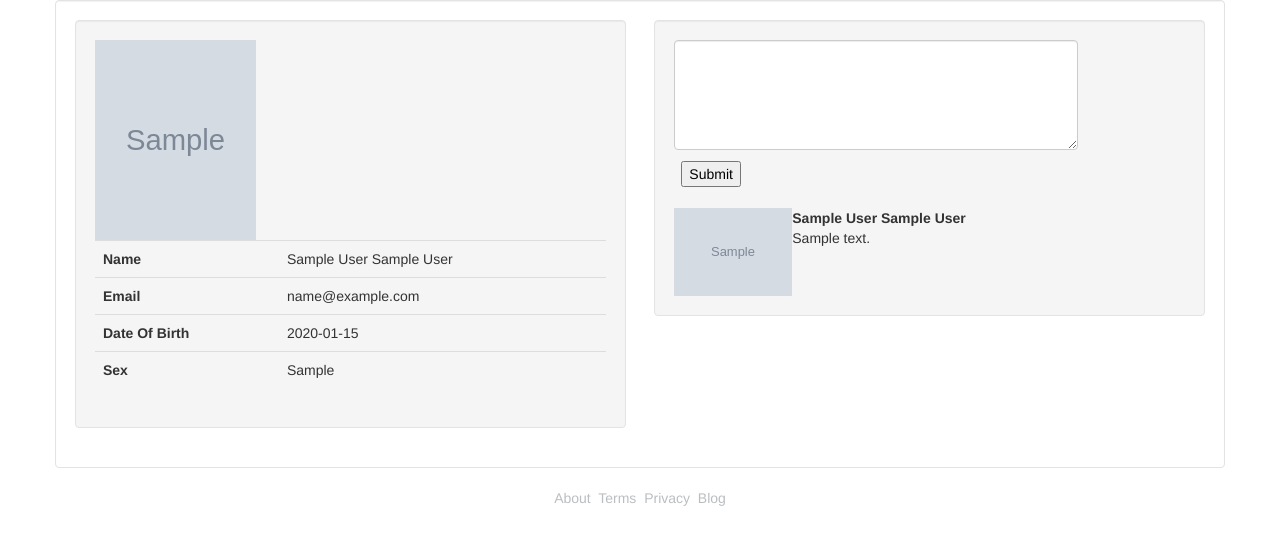
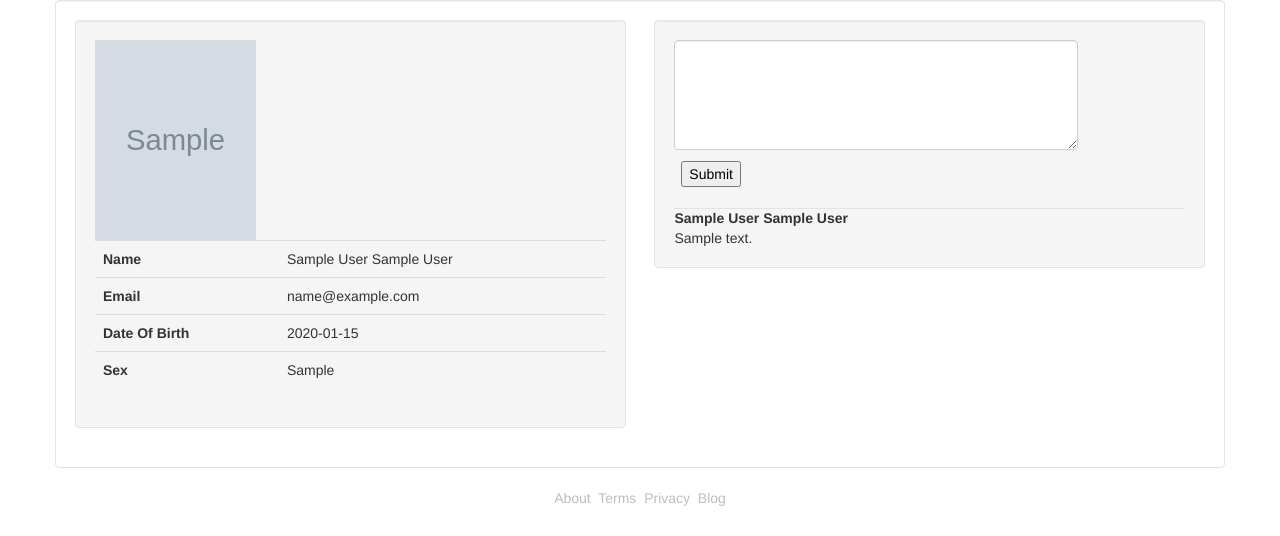
Before and after one commit to pras2309/opensn, a Django app: page /me/ in a window 1280 px wide. Shown: the part 60-596 px from the top of the page. Run offline with Django 3.2, Linux system fonts and the light colour scheme; a user stored in the database is signed in; tables that the repository leaves empty hold one stand-in row (values such as "Sample post"); grey boxes marked "Sample" are stand-in pictures; parts of the project's set-up code (start-up, migrations or seed data) failed here and were passed over.

Commit message:
remove the profile picture on wall

```diff
--- a/templates/registration/profile.html
+++ b/templates/registration/profile.html
@@ -27,7 +27,7 @@
 </table>
 </section>
 
-<section class="well span6">
+<section class="well span6" style="">
     <form method="post" action="{% url "me" %}">
     {% csrf_token %}
         <table>
@@ -42,20 +42,14 @@
         </table>
     </form>
        {% for result in wall_data %}
-       <div>
-       <div class="span3"><img src="/static/{{result.profile_image}}" width=""></div>
-       <div><strong>{{result.f_name}} {{result.l_name}}</strong>
-       <br />
-       {{result.wall_content}}
-       </div>
+       <div style="border-bottom:1px solid #e3e3e3;">
+	       <div class="span6"><strong>{{result.f_name}} {{result.l_name}}</strong>
+	       <br />
+	       {{result.wall_content}}
+	       </div>
        </div>
        <br />
-       <p>
-           {% comment %}
-           {{result.content_type}}
-           {% endcomment %}
-           {{result1 }}
-       </p>
+       <div style="clear:both;"></div>
    {% empty %}
        <p>No results found.</p>
    {% endfor %}
```
